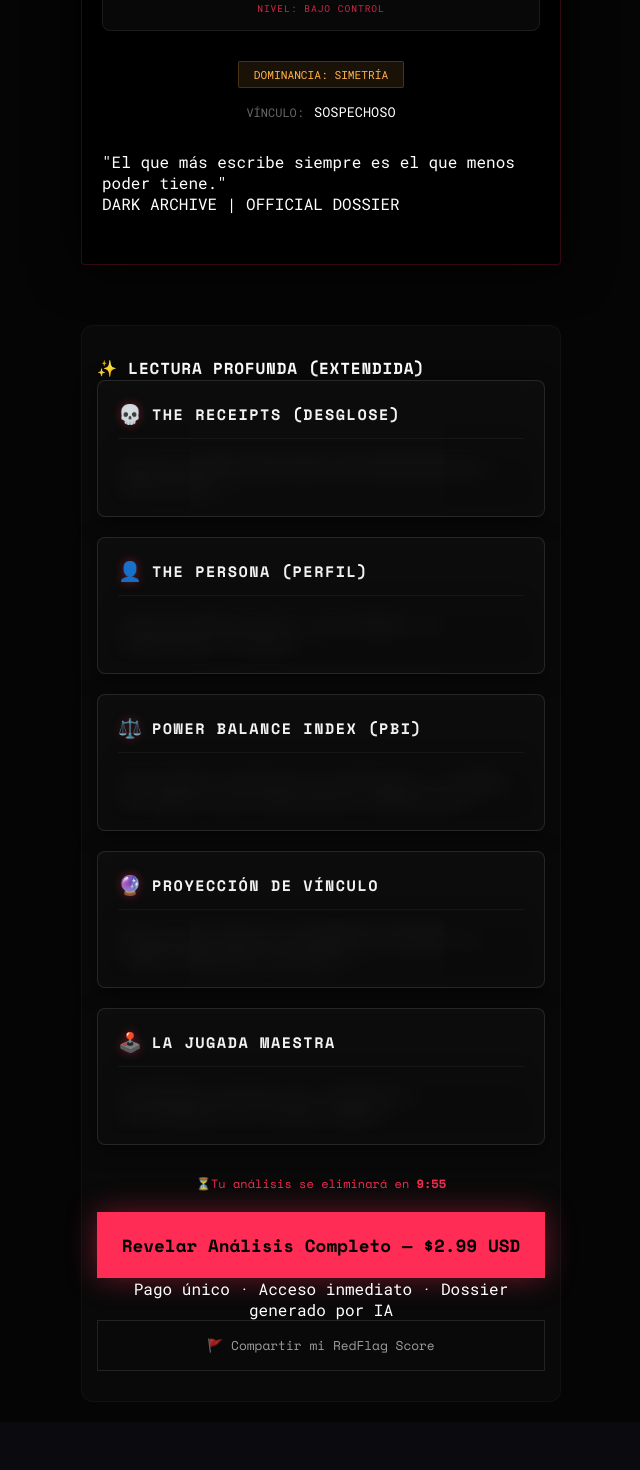
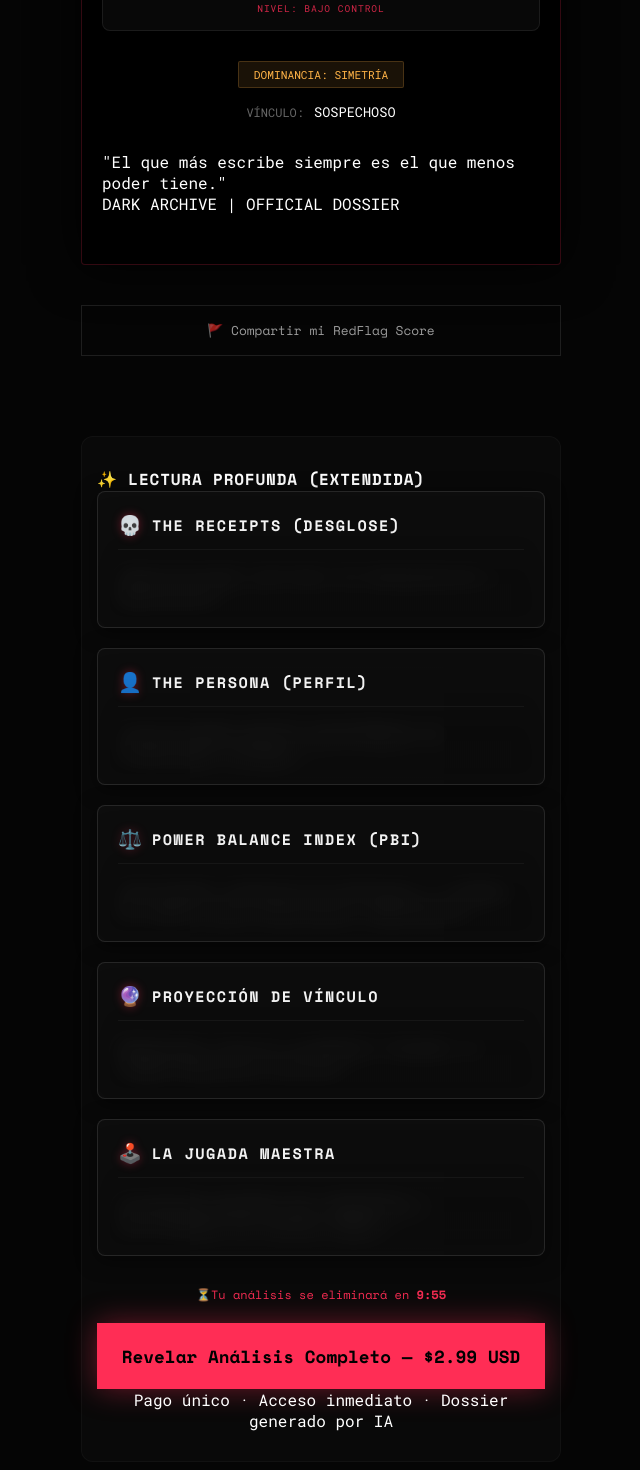
Before and after one commit to CriisxD/redflag-ai-scanner., a Next.js app: page /scan in a window 1280 px wide. Shown: the part 607-2077 px from the top of the page, without its empty margins (319-959 px from the left). Before the commit the page ends 2029 px from the top, so only its background shows below. Built offline with nearby package versions, Linux system fonts and the light colour scheme; a web font is replaced by a local one.

Commit message:
style: move share button above premium strategy section 🚩🛠️📟

```diff
--- a/components/ResultPaywall.js
+++ b/components/ResultPaywall.js
@@ -215,6 +215,13 @@ export default function ResultPaywall({ onCheckout, aiResult, forcedUnlocked = f
           </div>
         </div>
 
+        {/* Viral Share Button (Moved up) */}
+        <div className="share-section" style={{ marginBottom: '20px', textAlign: 'center' }}>
+          <button className="share-btn" onClick={handleShare}>
+            🚩 Compartir mi RedFlag Score
+          </button>
+        </div>
+
         {/* SECCIÓN 2: PAYWALL & STRATEGY */}
         <div className="strategy-sequence-v36">
           <div className="divider-strategy">
@@ -383,12 +390,6 @@ export default function ResultPaywall({ onCheckout, aiResult, forcedUnlocked = f
             </div>
           )}
 
-          {/* Viral Share Button */}
-          <div className="share-section">
-            <button className="share-btn" onClick={handleShare}>
-              🚩 Compartir mi RedFlag Score
-            </button>
-          </div>
         </div>
 
 
```
